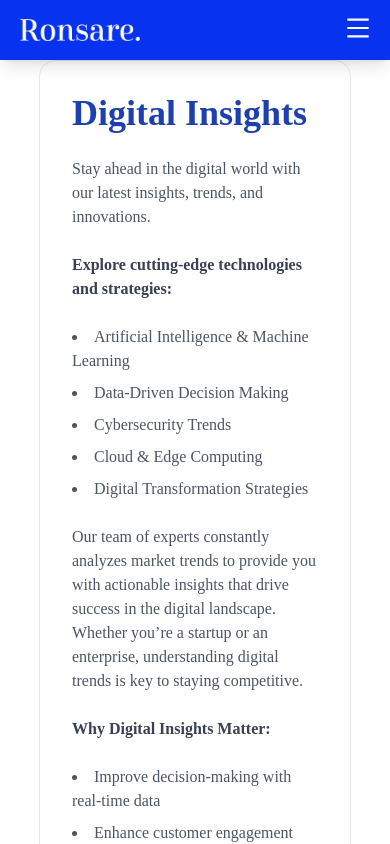
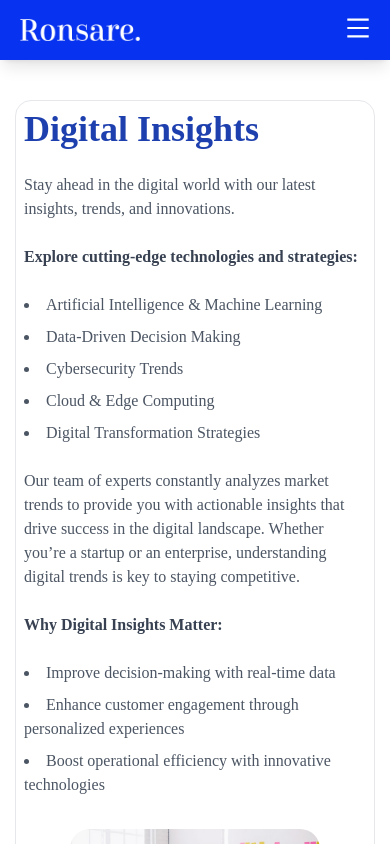
Before and after one commit to sanjayachari/ronsare, a Next.js app: page /insight in a window 390 px wide. Shown: the top 844 px of the page. Built offline with nearby package versions, Linux system fonts and the light colour scheme; a web font is replaced by a local one.

Commit message:
side navbar

```diff
--- a/app/components/insights/Inisights.jsx
+++ b/app/components/insights/Inisights.jsx
@@ -4,9 +4,9 @@ import * as React from "react"
 
 const DigitalInsights = () => {
   return (
-    <div className="container mx-auto py-[60px] md:pt-[120px] md:pb-[60px] px-4 sm:px-6 md:px-12">
-      <div className=" mx-auto  rounded-2xl overflow-hidden border border-gray-200">
-        <div className="grid grid-cols-1 md:grid-cols-2 gap-8 p-8">
+    <div className="container mx-auto py-[100px] md:pt-[120px] md:pb-[60px] px-2 sm:px-0 md:px-12">
+      <div className="   rounded-2xl overflow-hidden border border-gray-200">
+        <div className="grid grid-cols-1 md:grid-cols-2 gap-8 p-2 md:p-6">
           {/* Left Side - Digital Insights Info */}
           <div>
             <div className="space-y-6">
--- a/app/components/navbar/ResponsiveNav.jsx
+++ b/app/components/navbar/ResponsiveNav.jsx
@@ -6,6 +6,7 @@ import { MenuOutlined } from "@ant-design/icons"; // Ant Design icons for hambur
 import { motion } from "framer-motion"; // Import framer-motion for animations
 import { FaAngleDown, FaAngleUp } from "react-icons/fa";
 import { MdOutlineCancel } from "react-icons/md";
+import Link from "next/link";
 
 export default function MobileNavbar() {
   const [menuOpen, setMenuOpen] = useState(false);
@@ -107,9 +108,9 @@ export default function MobileNavbar() {
 
               {showChildRoute1 && (
                 <div className="flex flex-col pl-8 my-4">
-                  <div className="text-lg my-1">About Us</div>
-                  <div className="text-lg my-1">Our team</div>
-                  <div className="text-lg my-1">Events & Publication</div>
+                  <Link href={'/industries'} className="text-lg my-1">Healthcare</Link>
+                  {/* <div className="text-lg my-1">Our team</div>
+                  <div className="text-lg my-1">Events & Publication</div> */}
                 </div>
               )}
             </div>
@@ -133,9 +134,9 @@ export default function MobileNavbar() {
 
           {showRoute2 && (
             <div className="flex flex-col pl-4 my-4">
-              <div className="text-lg my-1">Industries</div>
-              <div className="text-lg my-1">Industries</div>
-              <div className="text-lg my-1">Industries</div>
+              <Link href={'/contact'} className="text-lg my-1">About us</Link>
+              {/* <div className="text-lg my-1">Industries</div>
+              <div className="text-lg my-1">Industries</div> */}
             </div>
           )}
         </div>
@@ -158,7 +159,7 @@ export default function MobileNavbar() {
 
           {showRoute3 && (
             <div className="flex flex-col pl-4 my-4">
-              <div className="text-lg">Digital Insights</div>
+              <Link href={'/insight'} className="text-lg">Digital Insights</Link>
             </div>
           )}
         </div>
```
